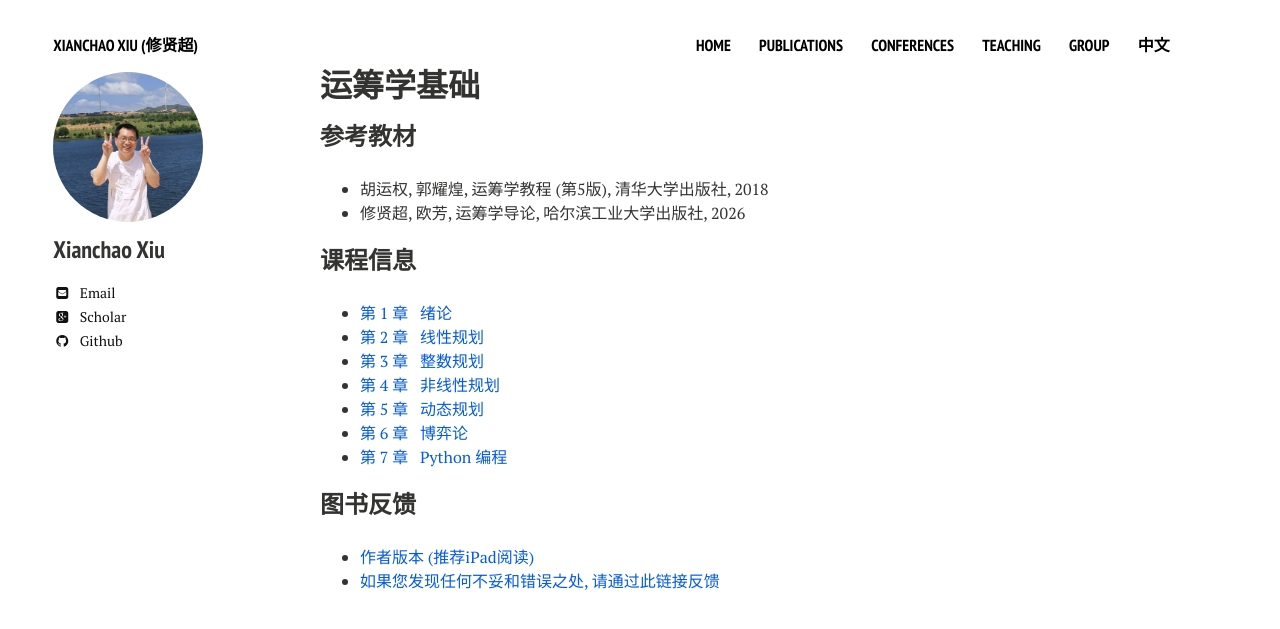
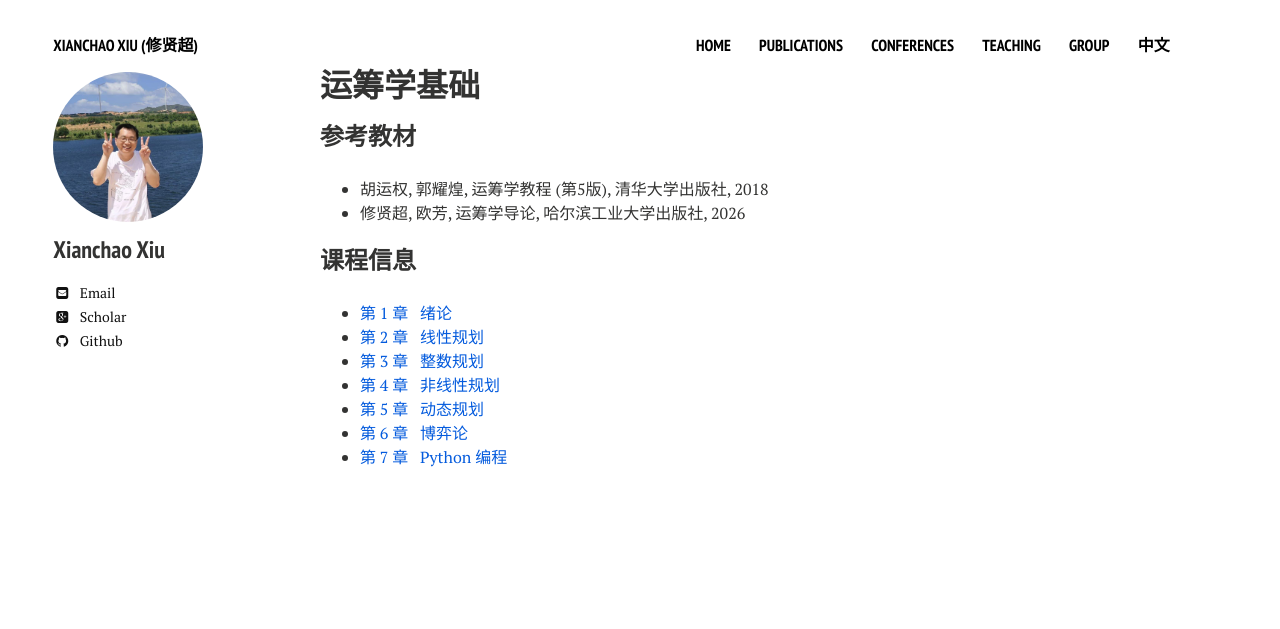
Before and after one commit to xianchaoxiu/xianchaoxiu.github.io, a Jekyll site: the page built from teaching/OR/2026/index.md, in a window 1280 px wide. Shown: the top 629 px of the page. Built offline with Jekyll 4.4.1, drawn with Linux system fonts in a browser that asks for light colours; nearby versions of some CDN libraries.

Commit message:
Update index.md

```diff
--- a/teaching/OR/2026/index.md
+++ b/teaching/OR/2026/index.md
@@ -17,8 +17,3 @@ share: false
 *  <a href="../2026/动态规划.pdf" class="textlink" target="_blank"> 第 5 章 &nbsp;  动态规划 </a> <br>
 *  <a href="../2026/博弈论.pdf" class="textlink" target="_blank">第 6 章 &nbsp;  博弈论 </a> <br>
 *  <a href="../2026/Python编程.pdf" class="textlink" target="_blank">第 7 章 &nbsp;  Python 编程 </a> <br>
-
-
-### 图书反馈
-* <a href="../2026/运筹学导论.pdf" class="textlink" target="_blank"> 作者版本 (推荐iPad阅读) </a> <br>
-* <a href="https://docs.qq.com/form/page/DTkZycUxMRUpkRHpY" class="textlink" target="_blank">如果您发现任何不妥和错误之处, 请通过此链接反馈 </a> <br>
```
